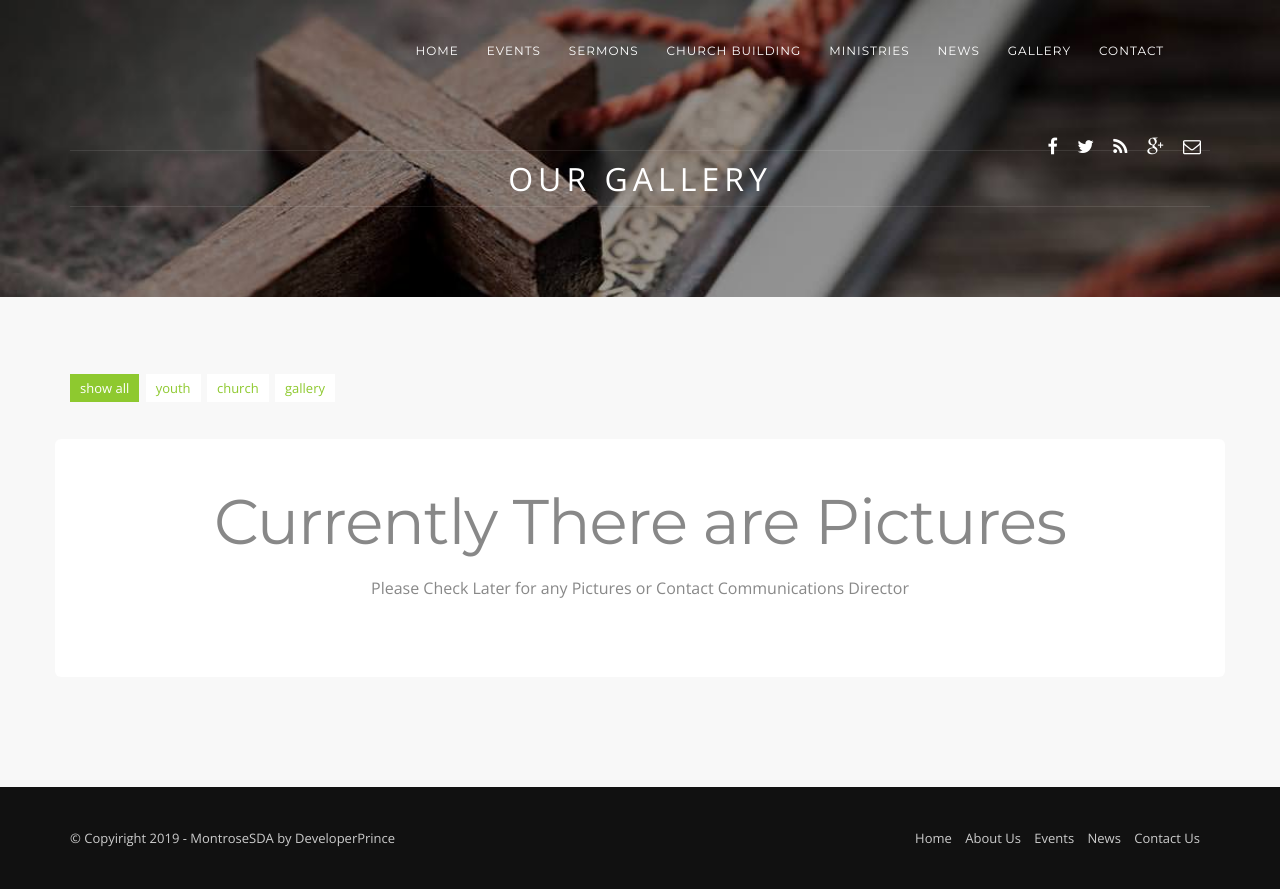
After one commit to developerprince-eng/MontroseSDA, a CodeIgniter app: page /montrosesda/gallery in a window 1280 px wide. The commit adds this page. Run offline with CodeIgniter, Linux system fonts and the light colour scheme; data that the repository does not hold is empty.

Commit message:
stable build

```diff
--- a/application/config/routes.php
+++ b/application/config/routes.php
@@ -4,9 +4,9 @@ $route['events'] = 'events';
 $route['sermons'] = 'sermons';
 $route['church-building'] = 'main/buildingproject';
 $route['contact'] = 'main/contact';
+$route['gallery'] = 'main/gallery';
 $route['ministries'] = 'ministries';
 $route['news'] = 'news';
-$route['gallery'] = 'gallery';
 $route['default_controller'] = 'main';
 $route['404_override'] = '';
 $route['translate_uri_dashes'] = FALSE;
--- a/application/controllers/Main.php
+++ b/application/controllers/Main.php
@@ -23,4 +23,12 @@ class Main extends CI_Controller {
 		$this->load->view('main/contact');
 		$this->load->view('templates/footer');
 	}
+
+	public function gallery()
+	{
+		$data['gallery'] = $this->gallery_model->get_gallery();
+		$this->load->view('templates/header');
+		$this->load->view('main/gallery', $data);
+		$this->load->view('templates/footer');
+	}
 }
--- /dev/null
+++ b/application/views/main/gallery.php
@@ -0,0 +1,137 @@
+<body>
+	<div id="preloader"></div>
+    <div id="wrapper">
+        <!-- header begin -->
+        <header>
+            <div class="container">
+                <span id="menu-btn"></span>
+                <div class="row">
+                    <div class="col-md-3">
+
+                        <!-- logo begin -->
+                        <div id="logo">
+                            <div class="inner">
+                                <a href="index">
+                                    <!--<img src="<?php echo base_url() ?>static/img/logo.png" alt="" class="logo-1">-->
+                                    <img src="<?php echo base_url() ?>static/img/logo-2.png" alt="" class="logo-2">
+                                </a>
+
+                            </div>
+                        </div>
+                        <!-- logo close -->
+
+                    </div>
+
+                    <div class="col-md-9">
+
+                        <!-- mainmenu begin -->
+                        <div id="mainmenu-container">
+                            <ul id="mainmenu">
+                                <li><a href="<?php echo base_url() ?>">Home</a>
+                                </li>
+                                <li><a href="<?php echo base_url() ?>events">Events</a>
+                                </li>
+                                <li><a href="<?php echo base_url() ?>sermons">Sermons</a></li>
+                                <li><a href="<?php echo base_url() ?>church-building">Church Building</a></li>
+                                <li><a href="<?php echo base_url() ?>ministries">Ministries</a></li>
+                                <li><a href="<?php echo base_url() ?>news">News</a></li>
+                                <li><a href="<?php echo base_url() ?>gallery">Gallery</a></li>
+                                <li><a href="<?php echo base_url() ?>contact">Contact</a></li>
+                            </ul>
+                        </div>
+                        <!-- mainmenu close -->
+
+                        <!-- social icons -->
+                        <div class="social">
+                            <a href="https://www.facebook.com/montrosesda/"><i class="fa fa-facebook"></i></a>
+                            <a href="#"><i class="fa fa-twitter"></i></a>
+                            <a href="#"><i class="fa fa-rss"></i></a>
+                            <a href="#"><i class="fa fa-google-plus"></i></a>
+                            <a href="#"><i class="fa fa-envelope-o"></i></a>
+                        </div>
+                        <!-- social icons close -->
+
+                    </div>
+                </div>
+            </div>
+
+        </header>
+        <!-- header close -->
+
+        <!-- subheader begin -->
+        <section id="subheader" data-speed="2" data-type="background">
+            <div class="container">
+                <div class="row">
+                    <div class="col-md-12">
+
+                        <h1>Our Gallery</h1>
+                    </div>
+                </div>
+            </div>
+        </section>
+        <!-- subheader close -->
+
+        <div class="clearfix"></div>
+
+        <!-- content begin -->
+        <div id="content">
+            <div class="container">
+                <div class="row">
+                    <div class="col-md-12">
+                        <ul id="filters">
+                            <li><a href="#" data-filter="*" class="selected">show all</a></li>
+                            <li><a href="#" data-filter=".youth">youth</a></li>
+                            <li><a href="#" data-filter=".church">church</a></li>
+                            <li><a href="#" data-filter=".gallery">gallery</a></li>
+                        </ul>
+
+                    </div>
+                </div>
+                <div class="row">
+                    <?php if($gallery == null): ?>
+                    <div class="jumbotron jumbotron-fluid" style="background: white;">
+                        <div class="container">
+                            <h1 class="display-4" style="text-align: center;">Currently There are Pictures</h1>
+                            <p class="lead" style="text-align: center;">Please Check Later for any Pictures or Contact Communications Director</p>
+                        </div>
+                    </div>
+                    <?php else: ?>
+                    <?php foreach($gallery as $item) : ?>
+                    <div id="gallery-isotope" class="zoom-gallery col-md-12">
+                        <div class="item small-pic <?php echo $item['category']?>">
+                            <a href="<?php echo base_url() ?>static/img/gallery/<?php echo $item['title']?>"><span class="overlay"></span></a>
+                            <img src="<?php echo base_url() ?>static/img/gallery/<?php echo $item['title']?>" alt="">
+                        </div>
+                    <?php endforeach ?>
+                    <?php endif ?>
+                    </div>
+                </div>
+            </div>
+        </div>
+        <!-- content close -->
+        <!-- footer begin -->
+        <footer>
+
+
+            <div class="container">
+                <div class="row">
+                    <div class="col-md-6">
+                        &copy; Copyiright 2019 - MontroseSDA by DeveloperPrince
+                    </div>
+                    <div class="col-md-6">
+                        <nav>
+                            <ul>
+                                <li><a href="<?php echo base_url() ?>">Home</a></li>
+                                <li><a href="<?php echo base_url() ?>">About Us</a></li>
+                                <li><a href="<?php echo base_url() ?>events">Events</a></li>
+                                <li><a href="<?php echo base_url() ?>news">News</a></li>
+                                <li><a href="<?php echo base_url() ?>contact">Contact Us</a></li>
+                            </ul>
+                        </nav>
+                    </div>
+                </div>
+            </div>
+
+        </footer>
+        <!-- footer close -->
+    </div>
--- a/application/views/main/index.php
+++ b/application/views/main/index.php
@@ -228,7 +228,7 @@
                     <div class="row text-center">
                         <div class="col-md-6 wow fadeInLeft">
                             <h3>Camp Meeting</h3>
-                            <span class="time">August 12, 2019 8:00 pm</span>
+                            <span class="time">August 9, 2020 8:00 pm</span>
                         </div>
 
                         <div class="col-md-6 wow fadeInRight" data-wow-delay=".25s">
@@ -336,7 +336,6 @@
                             <h2>From Gallery</h2>
                             <div class="divider-double"></div>
                         </div>
-
                         <div id="gallery-isotope" class="col-md-12 wow fadeInUp" data-wow-delay=".25s">
                             <?php foreach($gallery as $item) : ?>
                             <div class="item small-pic">
```
Also changed, not shown: application/models/User_model.php (added, +24 -0 lines), .htaccess (added).
